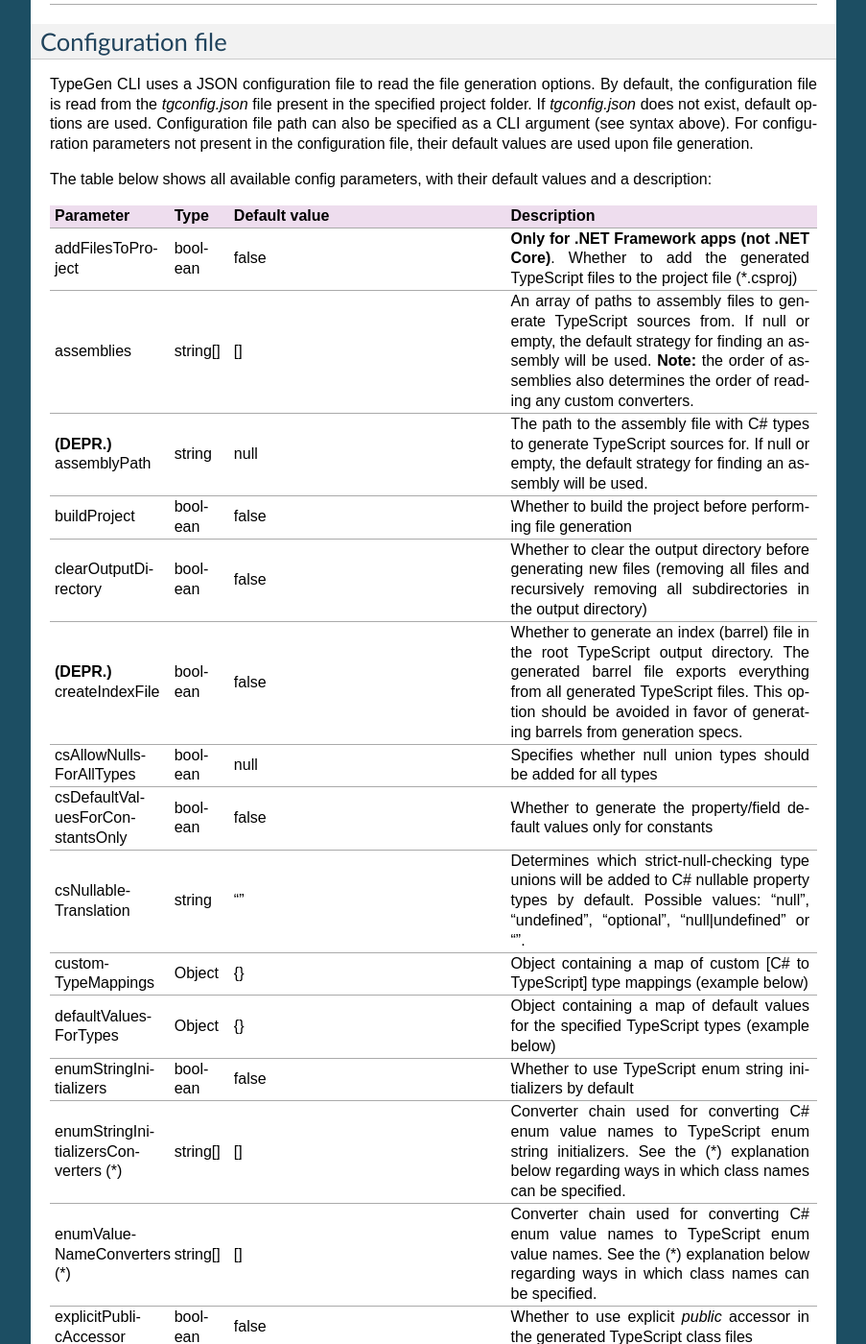
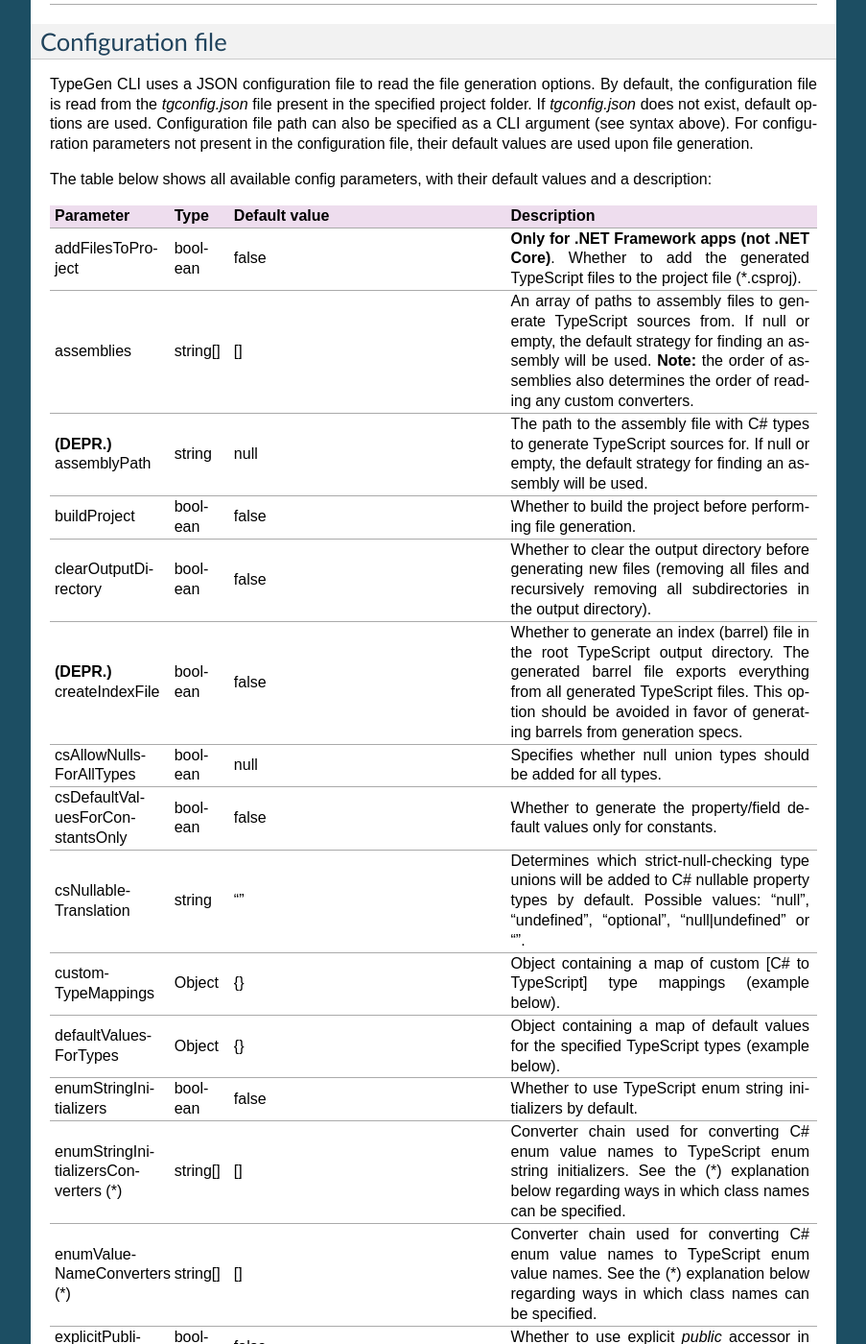
Before and after one commit to jburzynski/TypeGenDocs, a Sphinx documentation site: the page built from source/cli.rst, in a window 1280 px wide and 1400 px high, scrolled down 1164 px. Shown: the whole window at 96% size, without its empty margins (198-1101 px from the left). Built offline with Sphinx 7.4.7, drawn with Linux system fonts in a browser that asks for light colours; some of the changed text lies outside the part shown.

```diff
--- a/source/cli.rst
+++ b/source/cli.rst
@@ -70,35 +70,35 @@
 ====================================== =================== ====================================== ===================
 Parameter                              Type                Default value                          Description
 ====================================== =================== ====================================== ===================
-addFilesToProject                      boolean             false                                  **Only for .NET Framework apps (not .NET Core)**. Whether to add the generated TypeScript files to the project file (\*.csproj)
+addFilesToProject                      boolean             false                                  **Only for .NET Framework apps (not .NET Core)**. Whether to add the generated TypeScript files to the project file (\*.csproj).
 
 assemblies                             string[]            []                                     An array of paths to assembly files to generate TypeScript sources from. If null or empty, the default strategy for finding an assembly will be used. **Note:** the order of assemblies also determines the order of reading any custom converters.
 
 **(DEPR.)** assemblyPath               string              null                                   The path to the assembly file with C# types to generate TypeScript sources for. If null or empty, the default strategy for finding an assembly will be used.
 
-buildProject                           boolean             false                                  Whether to build the project before performing file generation
+buildProject                           boolean             false                                  Whether to build the project before performing file generation.
 
-clearOutputDirectory                   boolean             false                                  Whether to clear the output directory before generating new files (removing all files and recursively removing all subdirectories in the output directory)
+clearOutputDirectory                   boolean             false                                  Whether to clear the output directory before generating new files (removing all files and recursively removing all subdirectories in the output directory).
 
 **(DEPR.)** createIndexFile            boolean             false                                  Whether to generate an index (barrel) file in the root TypeScript output directory. The generated barrel file exports everything from all generated TypeScript files. This option should be avoided in favor of generating barrels from generation specs.
 
-csAllowNullsForAllTypes                boolean             null                                   Specifies whether null union types should be added for all types
+csAllowNullsForAllTypes                boolean             null                                   Specifies whether null union types should be added for all types.
 
-csDefaultValuesForConstantsOnly        boolean             false                                  Whether to generate the property/field default values only for constants
+csDefaultValuesForConstantsOnly        boolean             false                                  Whether to generate the property/field default values only for constants.
 
 csNullableTranslation                  string              ""                                     Determines which strict-null-checking type unions will be added to C# nullable property types by default. Possible values: "null", "undefined", "optional", "null|undefined" or "".
 
-customTypeMappings                     Object              {}                                     Object containing a map of custom [C# to TypeScript] type mappings (example below)
+customTypeMappings                     Object              {}                                     Object containing a map of custom [C# to TypeScript] type mappings (example below).
 
-defaultValuesForTypes                  Object              {}                                     Object containing a map of default values for the specified TypeScript types (example below)
+defaultValuesForTypes                  Object              {}                                     Object containing a map of default values for the specified TypeScript types (example below).
 
-enumStringInitializers                 boolean             false                                  Whether to use TypeScript enum string initializers by default
+enumStringInitializers                 boolean             false                                  Whether to use TypeScript enum string initializers by default.
 
 enumStringInitializersConverters (*)   string[]            []                                     Converter chain used for converting C# enum value names to TypeScript enum string initializers. See the (*) explanation below regarding ways in which class names can be specified.
 
 enumValueNameConverters (*)            string[]            []                                     Converter chain used for converting C# enum value names to TypeScript enum value names. See the (*) explanation below regarding ways in which class names can be specified.
 
-explicitPublicAccessor                 boolean             false                                  Whether to use explicit *public* accessor in the generated TypeScript class files
+explicitPublicAccessor                 boolean             false                                  Whether to use explicit *public* accessor in the generated TypeScript class files.
 
 exportTypesAsInterfacesByDefault       boolean             false                                  Whether to export types as interfaces by default. For example affects member types which aren't explicitly selected to be generated.
 
```
Also changed, not shown: other parts of source/cli.rst (+9 -7 lines).
